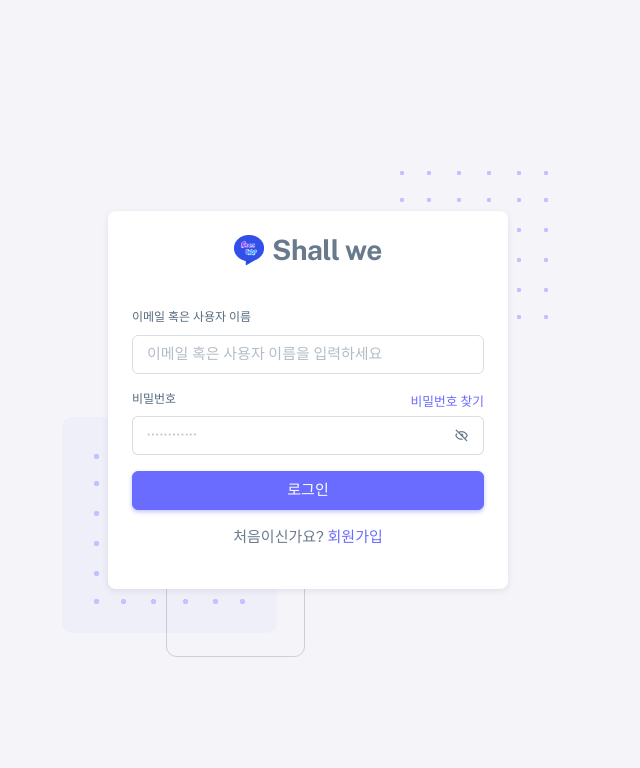
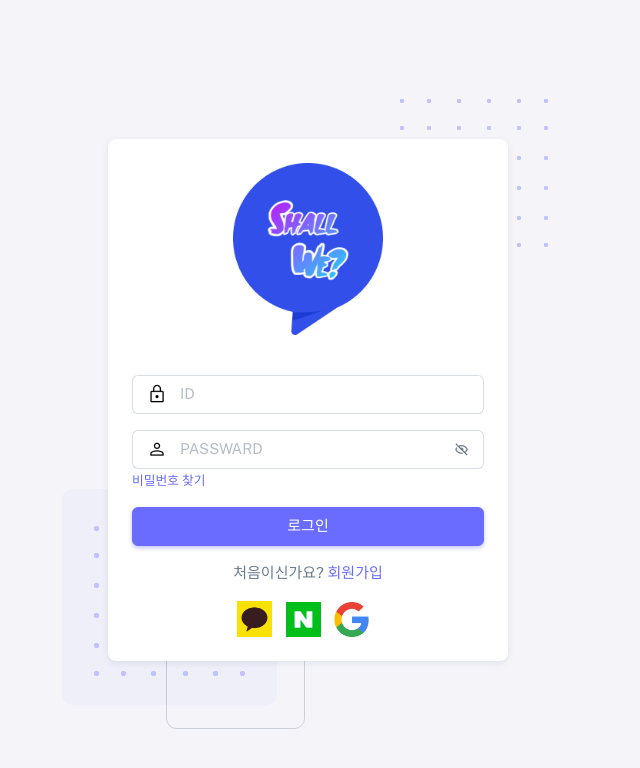
Before and after one commit to yoo0221/ShallWe, a Django app: page /login/ in a window 1280 px wide. Shown: the top 768 px of the page, without its empty margins (332-972 px from the left). Run offline with Django 4.2, Linux system fonts and the light colour scheme; some libraries are stand-ins or nearby versions.

Commit message:
modifying login.html

```diff
--- a/AccountApp/templates/login.html
+++ b/AccountApp/templates/login.html
@@ -18,7 +18,7 @@
   class="light-style customizer-hide"
   dir="ltr"
   data-theme="theme-default"
-  data-assets-path="{% static "assets/" %}"
+  data-assets-path="{% static 'assets/' %}"
   data-template="vertical-menu-template-free"
 >
   <head>
@@ -47,6 +47,7 @@
     <link rel="stylesheet" href="{% static 'assets/vendor/fonts/boxicons.css' %}" />
 
     <!-- Core CSS -->
+    <link rel="stylesheet" href="{% static 'assets/css/thema.css' %}">
     <link rel="stylesheet" href="{% static 'assets/vendor/css/core.css' %}" class="template-customizer-core-css" />
     <link rel="stylesheet" href="{% static 'assets/vendor/css/theme-default.css' %}" class="template-customizer-theme-css" />
     <link rel="stylesheet" href="{% static 'assets/css/demo.css' %}" />
@@ -78,7 +79,11 @@
               <div class="app-brand justify-content-center">
                 <a href="index.html" class="app-brand-link gap-2">
                   <!-- <span class="app-brand-logo demo"> -->
-                    <img src="{% static 'assets/img/logo.png' %}" alt="" class="app-brand-logo demo" width="30px" height="30px">
+                    <img
+                      src="{% static 'assets/img/logo.png' %}"
+                      alt=""
+                      class="app-brand-logo demo"
+                      width="150px">
                     <!-- <svg
                       width="25"
                       viewBox="0 0 25 42"
@@ -133,7 +138,6 @@
                       </g>
                     </svg>
                   </span> -->
-                  <span class="app-brand-text demo text-body fw-bolder">Shall we</span>
                 </a>
               </div>
               <!-- /Logo -->
@@ -142,32 +146,45 @@
               <form id="formAuthentication" class="mb-3" action="" method="POST">
                 {% csrf_token %}
                 <div class="mb-3">
-                  <label for="email" class="form-label">이메일 혹은 사용자 이름</label>
+                  <div class="input-group input-group-merge">
+                    <span class="input-group-text">
+                      <img
+                        src="{% static 'assets/img/icon-id.png' %}"
+                        alt=""
+                        width="20px">
+                    </span>
                     <input
                       type="text"
                       class="form-control"
                       id="email"
                       name="username"
-                    placeholder="이메일 혹은 사용자 이름을 입력하세요"
+                      placeholder="ID"
                     />
                   </div>
+                </div>
                 <div class="mb-3 form-password-toggle">
-                  <div class="d-flex justify-content-between">
-                    <label class="form-label" for="password">비밀번호</label>
-                    <a href="auth-forgot-password-basic.html">
-                      <small>비밀번호 찾기</small>
-                    </a>
-                  </div>
                   <div class="input-group input-group-merge">
+                    <span class="input-group-text">
+                      <img
+                        src="{% static 'assets/img/icon-pw.png' %}"
+                        alt=""
+                        width="20px">
+                    </span>
                     <input
                       type="password"
                       id="password"
                       class="form-control"
                       name="password"
-                      placeholder="&#xb7;&#xb7;&#xb7;&#xb7;&#xb7;&#xb7;&#xb7;&#xb7;&#xb7;&#xb7;&#xb7;&#xb7;"
+                      placeholder="PASSWARD"
                       aria-describedby="password"
                     />
                     <span class="input-group-text cursor-pointer"><i class="bx bx-hide"></i></span>
+                  </div>
+                  <div class="d-flex justify-content-between">
+                    <!-- <label class="form-label" for="password">비밀번호</label> -->
+                    <a href="auth-forgot-password-basic.html">
+                      <small>비밀번호 찾기</small>
+                    </a>
                   </div>
                 </div>
                 {% if bad_login %}
@@ -184,6 +201,21 @@
                   <span>회원가입</span>
                 </a>
               </p>
+
+              <div class="sns-img-box">
+                <img
+                  src="{% static 'assets/img/kakao.png' %}"
+                  alt="kakao"
+                  width="35px">
+                <img
+                  src="{% static 'assets/img/naver.png' %}"
+                  alt="naver"
+                  width="35px">
+                <img
+                  src="{% static 'assets/img/google.png' %}"
+                  alt="google"
+                  width="35px">
+              </div>
             </div>
           </div>
           <!-- /Register -->
--- a/MainApp/templates/themaselect.html
+++ b/MainApp/templates/themaselect.html
@@ -34,7 +34,7 @@
       <div class="card-body">
         <h6 class="card-title"><strong>직접 입력할게요!</strong></h6>
         <label>
-          <input type="text" placeholder="나와 메이트가 이번에 갈 장소는?">
+          <input type="text" class="themaselect-textbox" placeholder="나와 메이트가 이번에 갈 장소는?">
         </label>
       </div>
       <!-- <label class="radio-btn col">
--- a/static/assets/css/thema.css
+++ b/static/assets/css/thema.css
@@ -47,10 +47,20 @@
     border-radius: 0.45rem;
 }
 
-input[type="text"] {
+.themaselect-textbox {
     border-top: 0px;
     border-left: 0px;
     border-right: 0px;
     width: 20rem;
     outline: none;
 }
+
+.sns-img-box {
+    text-align: center;
+}
+
+.sns-img-box > img {
+    /* border-radius: 50%; */
+    overflow: hidden;
+    margin-right: 10px;
+}
```
Also changed, not shown: static/assets/img/google.png (added), static/assets/img/icon-id.png (added), static/assets/img/icon-pw.png (added), static/assets/img/kakao.png (added), static/assets/img/naver.png (added). Lines whose indentation alone changed are shown as unchanged.
